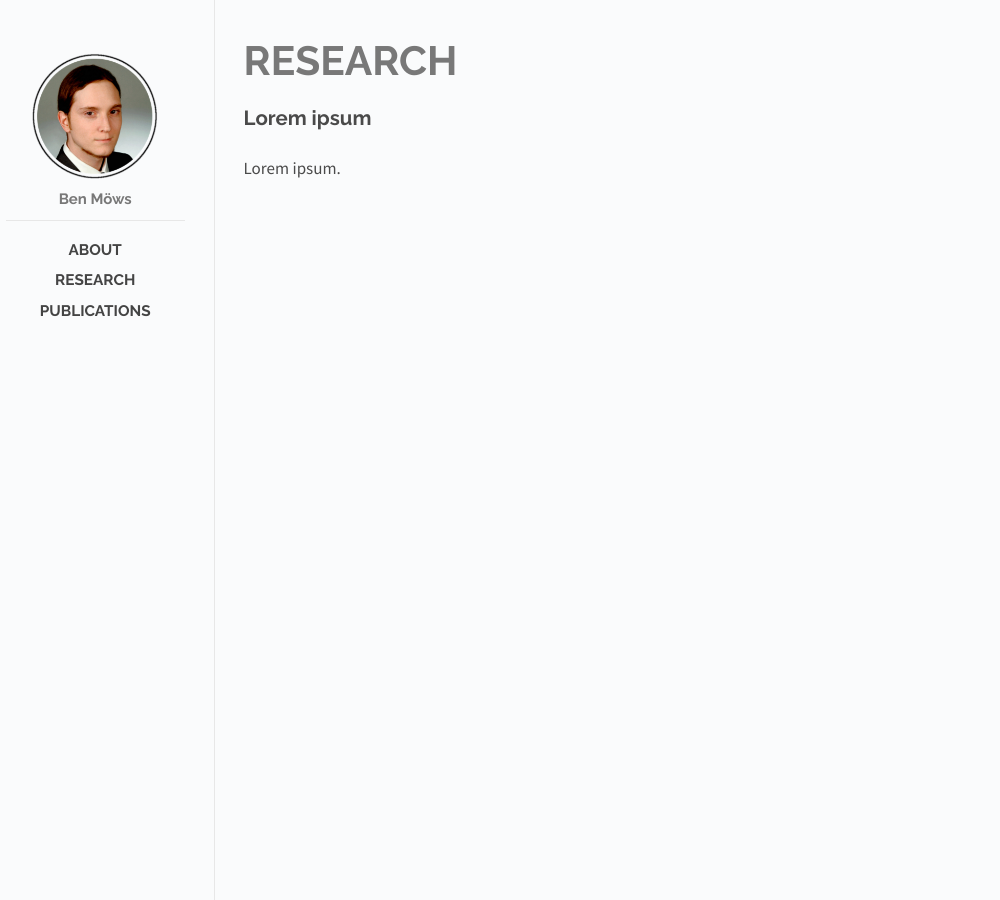
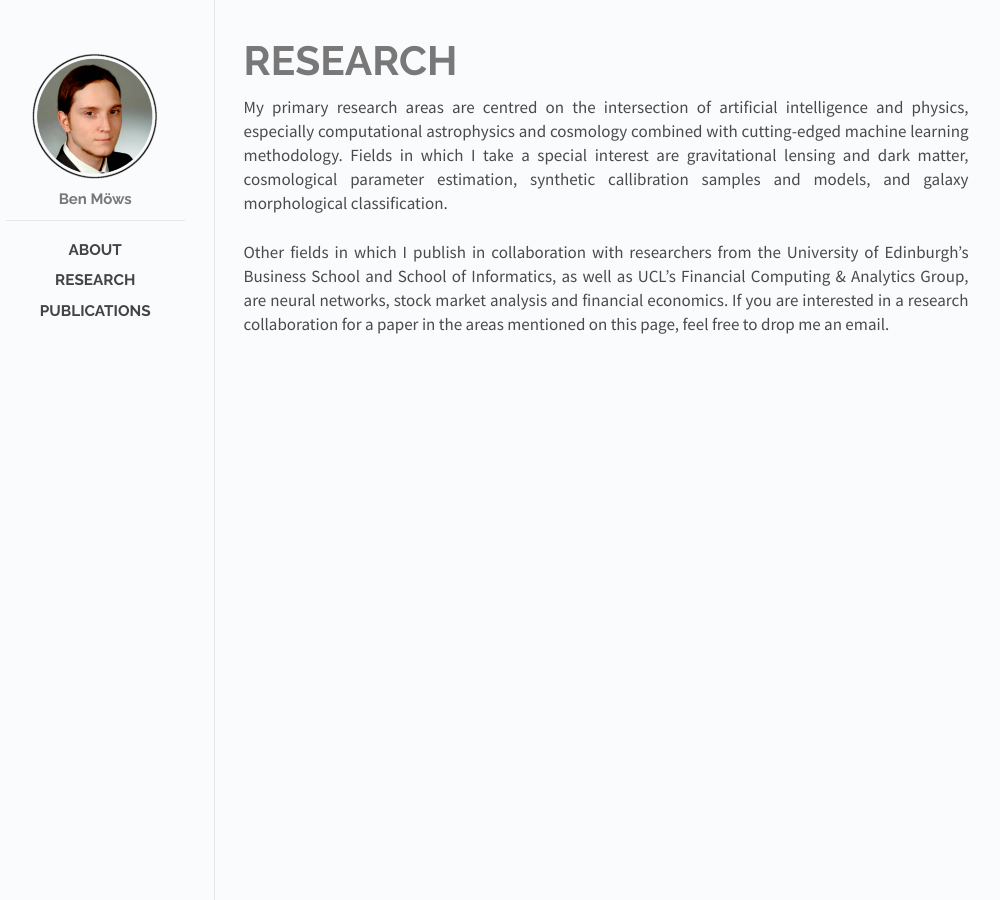
Before and after one commit to moews/moews.github.io, a Jekyll site: the page built from _posts/2017-03-26-research.md, in a window 1280 px wide. Shown: the whole page, without its empty margins (144-1144 px from the left). Built offline with Jekyll 4.4.1, drawn with Linux system fonts in a browser that asks for light colours.

Commit message:
Update 2017-03-26-research.md

```diff
--- a/_posts/2017-03-26-research.md
+++ b/_posts/2017-03-26-research.md
@@ -6,6 +6,6 @@ cover: cover.jpg
 categories: posts
 ---
 
-## Lorem ipsum
+My primary research areas are centred on the intersection of artificial intelligence and physics, especially computational astrophysics and cosmology combined with cutting-edged machine learning methodology. Fields in which I take a special interest are gravitational lensing and dark matter, cosmological parameter estimation, synthetic callibration samples and models, and galaxy morphological classification.
 
-Lorem ipsum.
+Other fields in which I publish in collaboration with researchers from the University of Edinburgh's Business School and School of Informatics, as well as UCL's Financial Computing & Analytics Group, are neural networks, stock market analysis and financial economics. If you are interested in a research collaboration for a paper in the areas mentioned on this page, feel free to drop me an email.
```
